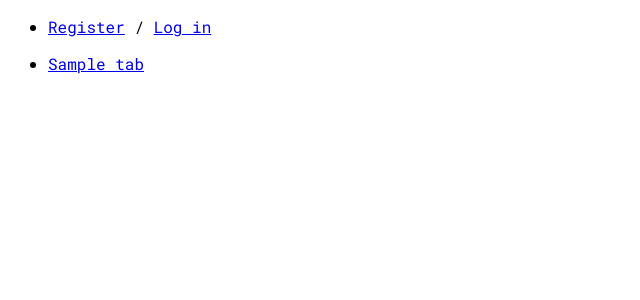
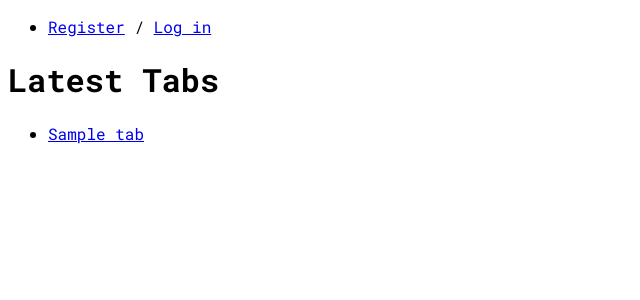
Before and after one commit to kerkeslager/guitartabs, a Django app: page /tabs/ in a window 1280 px wide. Shown: the top 300 px of the page, without its empty margins (0-640 px from the left). Run offline with Django 3.2, Linux system fonts and the light colour scheme; tables that the repository leaves empty hold one stand-in row (values such as "Sample post").

Commit message:
Pull out tabs lists into a template

```diff
--- a/tabs/templates/tabs/index.html
+++ b/tabs/templates/tabs/index.html
@@ -3,9 +3,6 @@
 {% block title %}Tabs{% endblock %}
 
 {% block body %}
-  <ul>
-    {% for tab in tabs %}
-    <li><a href="{% url 'tabs:detail' tab.pk %}">{{ tab.name }}</a></li>
-    {% endfor %}
-  </ul>
+  <h1>Latest Tabs</h1>
+  {% include "tabs/tab_list.html" with tabs=tabs %}
 {% endblock %}
--- /dev/null
+++ b/tabs/templates/tabs/tab_list.html
@@ -0,0 +1,5 @@
+<ul>
+  {% for tab in tabs %}
+  <li><a href="{% url 'tabs:detail' tab.pk %}">{{ tab.name }}</a></li>
+  {% endfor %}
+</ul>
```
Also changed, not shown: users/templates/users/profile.html (+2 -6 lines).
